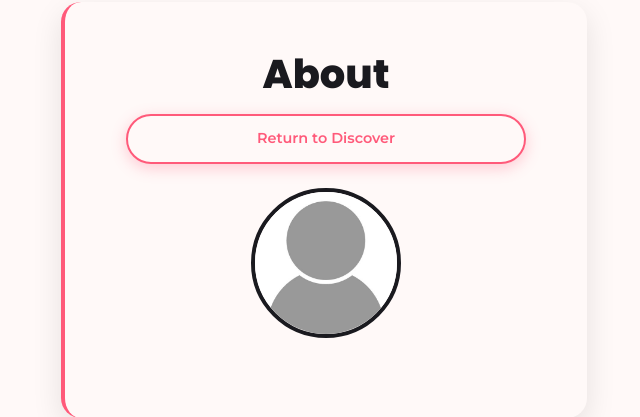
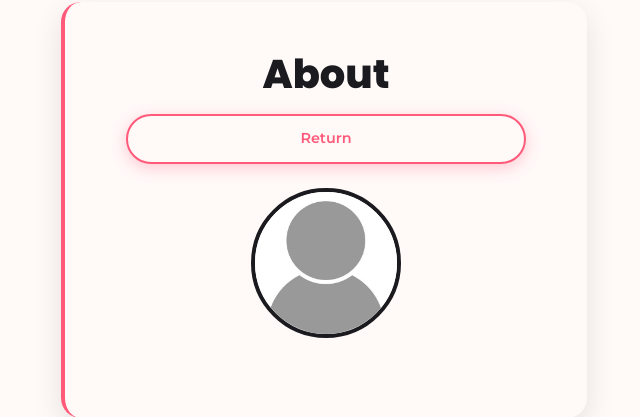
Before and after one commit to Scaphix/match_up, a Django app: template dating/templates/dating/profile_detail.html in a window 1280 px wide. Shown: the part 159-576 px from the top of the page, without its empty margins (316-956 px from the left). Run offline with Django 4.2, Linux system fonts and the light colour scheme; the template is opened without the code that fills it, so the values that code supplies are empty; some libraries are stand-ins or nearby versions.

Commit message:
Add 'Return' button  for improved clarity in profile detail view

```diff
--- a/dating/templates/dating/profile_detail.html
+++ b/dating/templates/dating/profile_detail.html
@@ -17,7 +17,7 @@
                       </h1>
                       {% if profile.user != user %}
                           <div class="text-center mb-4">
-                              <a href="{% url 'connections:discover' %}" class="btn btn-edit">Return to Discover</a>
+                              <a href="{% url 'connections:discover' %}" class="btn btn-edit">Return</a>
                           </div>
                       {% endif %}
                       {% if profile.user == user %}
```
